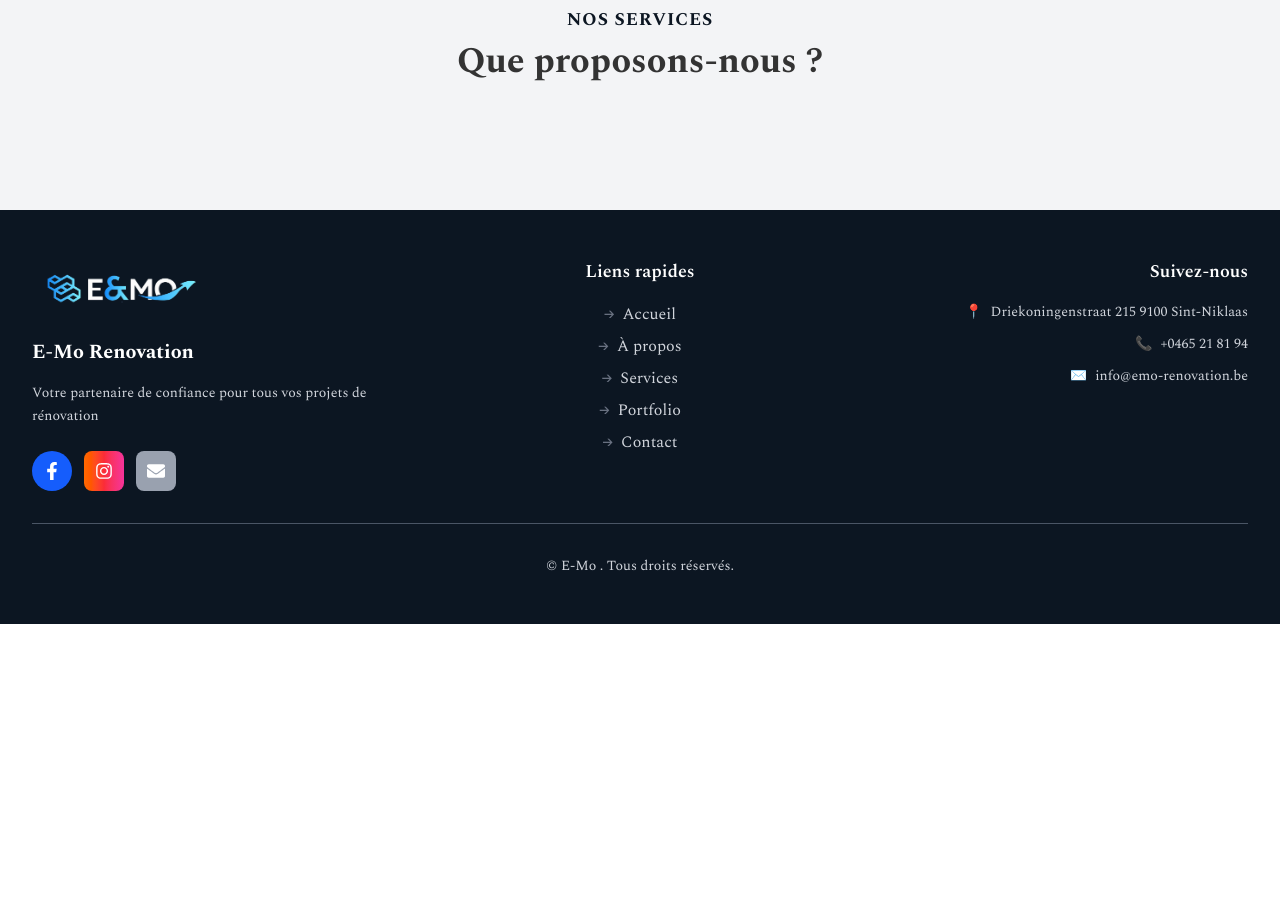
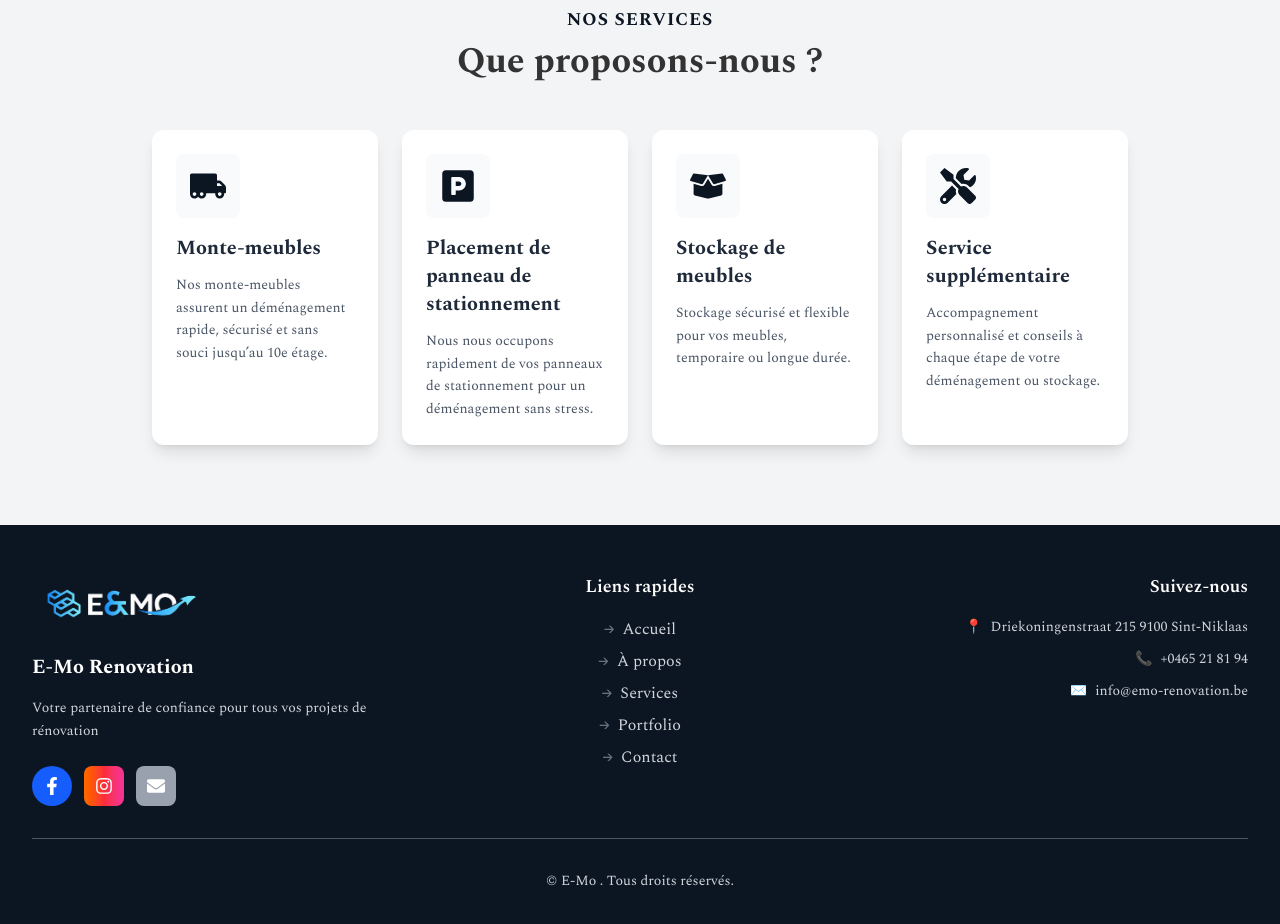
Before and after one commit to MohamedTealeb/E-MO, a Next.js app: page /fr/about in a window 1280 px wide. Shown: the part 4060-4984 px from the top of the page. Before the commit the page ends 4684 px from the top, so only its background shows below. Built offline with nearby package versions, Linux system fonts and the light colour scheme.

Commit message:
add section

```diff
--- a/components/Sections/About.jsx
+++ b/components/Sections/About.jsx
@@ -28,6 +28,9 @@ const emojiToIconName = {
   '🅿️': 'FaParking',
   '📦': 'FaBoxOpen',
   '🛠️': 'FaTools',
+  '🚛': 'FaTruckMoving',
+  '📦': 'FaBoxOpen',
+  '🛠': 'FaTools',
 };
 const iconsMap = {
   FaTruckMoving,
@@ -335,18 +338,18 @@ const About = ({ t, locale }) => {
             <h2 className="text-xl sm:text-2xl md:text-3xl lg:text-4xl font-extrabold mb-2">{t?.about?.customServiceSectionSubtitle || t?.customServiceSectionSubtitle}</h2>
           </div>
           <div className="grid grid-cols-1 md:grid-cols-2 lg:grid-cols-4 gap-4 sm:gap-6">
-            {t?.customServiceCards?.map((card, idx) => {
+            {(t?.about?.customServiceCards || t?.customServiceCards)?.map((card, idx) => {
               const iconName = emojiToIconName[card.icon] || 'FaTools';
               const Icon = iconsMap[iconName] || FaTools;
               return (
-                <div key={idx} className="bg-white rounded-xl shadow-lg p-4 sm:p-6 flex flex-col">
-                  <div className="w-12 h-12 sm:w-14 sm:h-14 md:w-16 md:h-16 rounded-lg flex items-center justify-center mb-3 sm:mb-4">
+                <div key={idx} className="bg-white rounded-xl shadow-lg p-4 sm:p-6 flex flex-col hover:shadow-xl transition-shadow duration-300">
+                  <div className="w-12 h-12 sm:w-14 sm:h-14 md:w-16 md:h-16 rounded-lg flex items-center justify-center mb-3 sm:mb-4 bg-gray-50">
                     <Icon className="text-main text-2xl sm:text-3xl md:text-4xl" />
                   </div>
                   <h3 className="text-lg sm:text-xl font-bold text-gray-800 mb-2 sm:mb-3">
                     {card.title}
                   </h3>
-                  <p className="text-gray-600 text-xs sm:text-sm leading-relaxed">{card.description}</p>
+                  <p className="text-gray-600 text-xs sm:text-sm leading-relaxed flex-grow">{card.description}</p>
                 </div>
               );
             })}
--- a/translations/fr.json
+++ b/translations/fr.json
@@ -549,7 +549,29 @@
       }
     ]
   },
-   "quoteButton": "Demander un devis"
-
-
+   "quoteButton": "Demander un devis",
+  "customServiceCards": [
+    {
+      "icon": "🚚",
+      "title": "Monte-meubles",
+      "description": "Nos monte-meubles assurent un déménagement rapide, sécurisé et sans souci jusqu'au 10e étage."
+    },
+    {
+      "icon": "🅿️",
+      "title": "Placement de panneau de stationnement",
+      "description": "Nous nous occupons rapidement de vos panneaux de stationnement pour un déménagement sans stress."
+    },
+    {
+      "icon": "📦",
+      "title": "Stockage de meubles",
+      "description": "Stockage sécurisé et flexible pour vos meubles, temporaire ou longue durée."
+    },
+    {
+      "icon": "🛠️",
+      "title": "Service supplémentaire",
+      "description": "Accompagnement personnalisé et conseils à chaque étape de votre déménagement ou stockage."
+    }
+  ],
+  "customServiceSectionTitle": "NOS SERVICES",
+  "customServiceSectionSubtitle": "Que proposons-nous ?"
 }
--- a/translations/nl.json
+++ b/translations/nl.json
@@ -552,6 +552,29 @@
       "conclusion": "Wij gebruiken de beste technieken om uw huis comfortabel en veilig te houden."
     }
   },
-  "quoteButton": "Offerte aanvragen"
-
+  "quoteButton": "Offerte aanvragen",
+  "customServiceCards": [
+    {
+      "icon": "🚚",
+      "title": "Meubelverhuizing",
+      "description": "Onze meubelverhuizers zorgen voor een snelle, veilige en zorgeloze verhuizing tot aan de 10e verdieping."
+    },
+    {
+      "icon": "🅿️",
+      "title": "Plaatsing van parkeerpanelen",
+      "description": "Wij zorgen snel voor uw parkeerpanelen voor een stressvrije verhuizing."
+    },
+    {
+      "icon": "📦",
+      "title": "Meubelopslag",
+      "description": "Veilige en flexibele opslag voor uw meubels, tijdelijk of langdurig."
+    },
+    {
+      "icon": "🛠️",
+      "title": "Extra service",
+      "description": "Persoonlijke begeleiding en advies bij elke stap van uw verhuizing of opslag."
+    }
+  ],
+  "customServiceSectionTitle": "ONZE DIENSTEN",
+  "customServiceSectionSubtitle": "Wat bieden wij?"
 }
```
